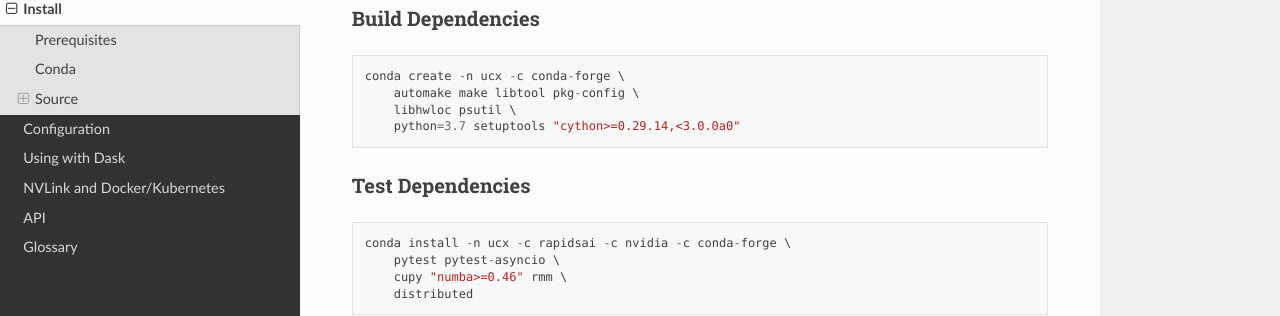
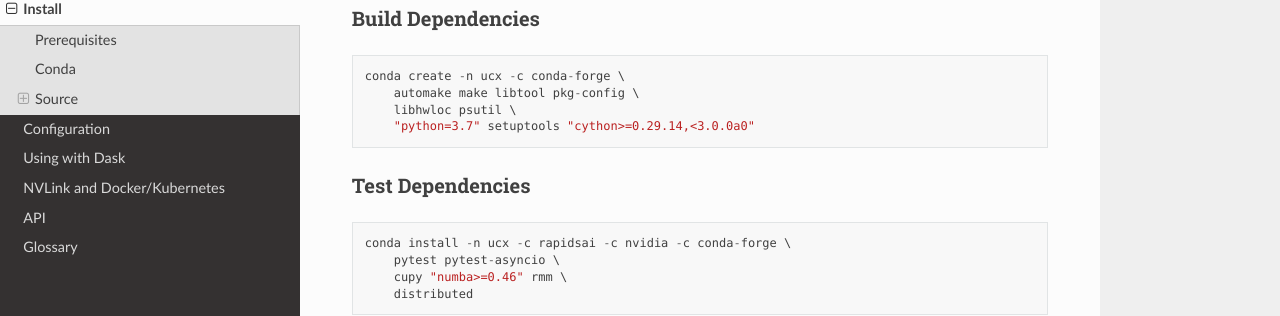
Before and after one commit to rapidsai/ucx-py, a Sphinx documentation site: the page built from docs/source/install.rst, in a window 1280 px wide and 900 px high, scrolled down 763 px. Shown: the part 141-457 px from the top of the window. Built offline with Sphinx 7.4.7 and the Read the Docs theme 2.0.0, drawn with Linux system fonts in a browser that asks for light colours; the version number could not be read and is left out.

```diff
--- a/docs/source/install.rst
+++ b/docs/source/install.rst
@@ -47,7 +47,7 @@ Build Dependencies
     conda create -n ucx -c conda-forge \
         automake make libtool pkg-config \
         libhwloc psutil \
-        python=3.7 setuptools "cython>=0.29.14,<3.0.0a0"
+        "python=3.7" setuptools "cython>=0.29.14,<3.0.0a0"
 
 Test Dependencies
 ~~~~~~~~~~~~~~~~~
```
